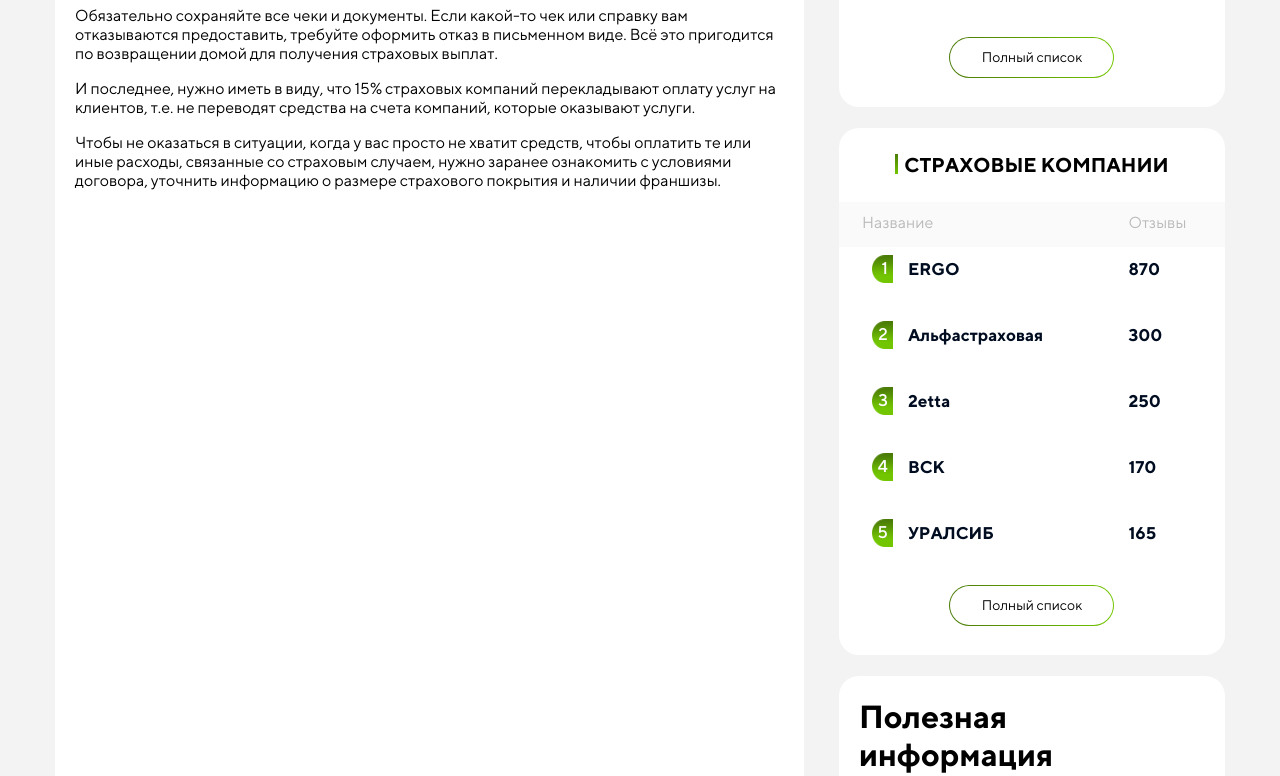
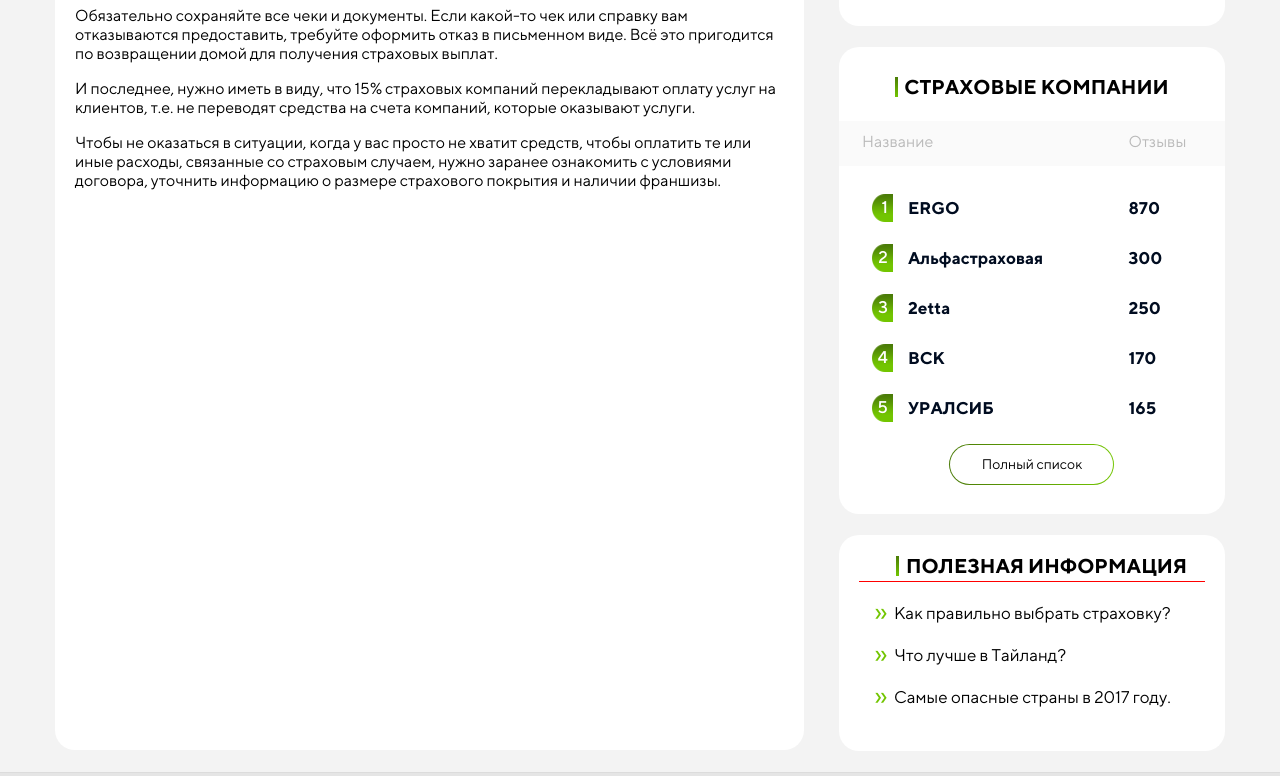
Before and after one commit to AlexanderLogosh/forumvzr, a website: page internal_page.html in a window 1280 px wide. Shown: the part 698-1474 px from the top of the page. Drawn offline with Linux system fonts and the light colour scheme.

Commit message:
Делаю сетку

```diff
--- a/sass/blocks/helpful-info-block.scss
+++ b/sass/blocks/helpful-info-block.scss
@@ -1,14 +1,91 @@
 .helpful-info-block  {
 	flex-basis: 100%;
 	box-sizing: border-box;
-	padding: 0 20px 25px;
-	margin-bottom: 17px;
+	padding: 2px 0 9px;
+	margin-bottom: 20px;
 	background: white;
 	border-radius: 20px;
 	text-align: left;
 
-	@media (min-width: 700px) {
+	@media (min-width: 800px) {
+		padding: 5px 20px 23px;
 		margin-bottom: 21px;
 
 	}
 }
+
+.helpful-info-block__title {
+	position: relative;
+	display: block;
+	padding-left: 10px;
+	margin-top: 18px;
+	margin-bottom: 13px;
+	margin-left: 37px;
+	text-transform: uppercase;
+	font-size: 17px;
+	line-height: 22px;
+	font-weight: 700;
+
+	&::before {
+		content: "";
+		display: table;
+		position: absolute;
+		left: 0;
+		top: 3px;
+		width: 2px;
+		height: 16px;
+		background-image: linear-gradient(#4b7c07, #72c500);
+	}
+
+	@media (min-width: 800px) {
+		font-size: 20px;
+		line-height: 26px;
+		margin-top: 13.4px;
+		margin-bottom: 2px;
+
+		&::before {
+			top: 3px;
+			width: 3px;
+			height: 20px;
+		}
+	}
+}
+
+.helpful-info-block__list {
+	margin: 0;
+	padding: 0;
+	padding-top: 0px;
+	padding-left: 35px;
+	border-top: 1px solid red;
+}
+
+.helpful-info-block__list li {
+	list-style: none;
+	margin: 20px 0;
+}
+
+.helpful-info-block__list a {
+	position: relative;
+	color: black;
+	text-decoration: none;
+	font-size: 17px;
+	line-height: 22px;
+	font-weight: 400;
+
+
+	&:hover {
+		color: #72c500;
+		border-bottom: 1px solid #72c500;
+	}
+
+	&::before {
+		content: "»";
+		position: absolute;
+		top: 50%;
+		left: -20px;
+		margin-top: -8px;
+		color: #72c500;
+		font-size: 30px;
+		line-height: 10px;
+	}
+}
--- a/sass/blocks/ratings-block.scss
+++ b/sass/blocks/ratings-block.scss
@@ -185,10 +185,11 @@
 
 		.ratings-block__title {
 			font-size: 20px;
-			margin-bottom: 26px;
+			margin-bottom: 23px;
+			margin-top: 16px;
 
 			&::before {
-				top: 0;
+				top: 1px;
 				width: 3px;
 				height: 20px;
 			}
@@ -200,13 +201,15 @@
 
 		.ratings-block__table th {
 			box-sizing: border-box;
+			margin-bottom: 20px;
 	 		height: 45px;
 	 		font-size: 16.5;
 	 		line-height: 21.5px;
 	 	}
 
 	 	.ratings-block__table td {
-	 		height: 66px;
+	 		box-sizing: border-box;
+	 		height: 50px;
 	 		font-size: 17px;
 	 		line-height: 22 px;
 	 	}
--- a/sass/blocks/subscribe-block.scss
+++ b/sass/blocks/subscribe-block.scss
@@ -1,25 +1,24 @@
 .subscribe-block {
 	flex-basis: 100%;
 	box-sizing: border-box;
-	padding: 0 20px 25px;
+	padding: 0 20px 19px;
 	margin-bottom: 17px;
 	background: white;
 	border-radius: 20px;
 	text-align: left;
 
 	@media (min-width: 800px) {
+		padding: 5px 20px 23px;
 		margin-bottom: 21px;
-
 	}
-
-
 }
 
 .subscribe-block__title {
 	position: relative;
 	display: block;
 	padding-left: 10px;
-	margin-bottom: 10px;
+	margin-top: 17px;
+	margin-bottom: 3px;
 	text-transform: uppercase;
 	font-size: 20px;
 	line-height: 26px;
@@ -36,13 +35,14 @@
 		background-image: linear-gradient(#4b7c07, #72c500);
 	}
 
-	@media (min-width: 768px) {
+	@media (min-width: 800px) {
 		font-size: 25px;
 		line-height: 32.5px;
-		margin-bottom: 22px;
+		margin-top: 13.4px;
+		margin-bottom: 2px;
 
 		&::before {
-			top: 5px;
+			top: 3px;
 			width: 3px;
 			height: 24px;
 		}
@@ -59,6 +59,11 @@
 	@media (min-width: 800px) {
 		font-size: 20px;
 		line-height: 26px;
+		display: block;
+	}
+
+	@media (min-width: 1100px) {
+		display: inline-block;
 	}
 }
 
@@ -81,12 +86,4 @@
 		left: -17px;
 		font-size: 30px;
 	}
-
-	@media (min-width: 800px) {
-		display: block;
-	}
-
-	@media (min-width: 1100px) {
-		display: inline-block;
-	}
 }
```
Also changed, not shown: css/style.css.
